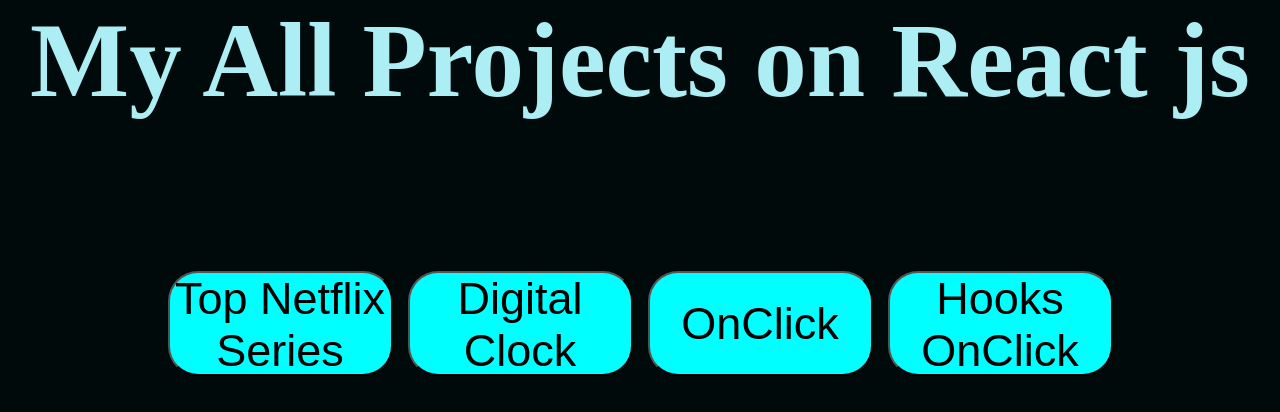
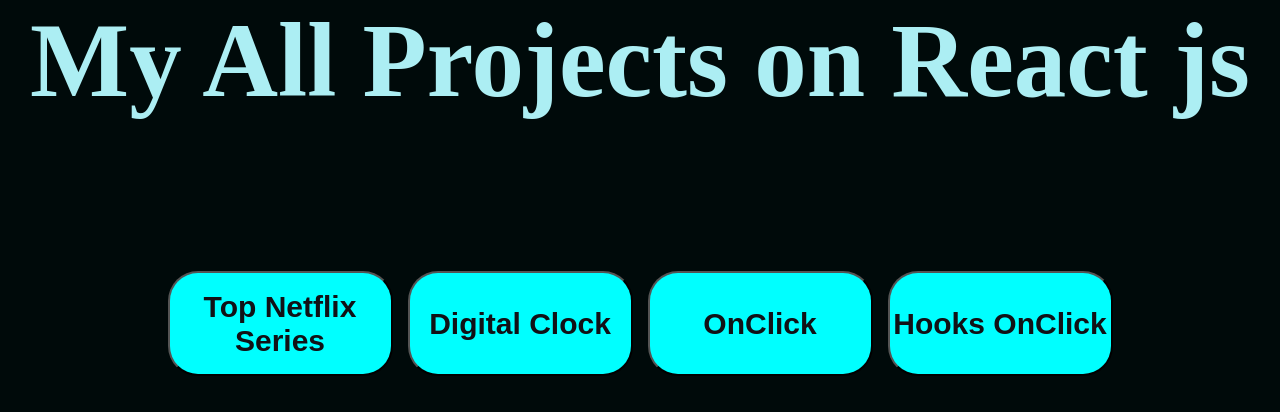
Before and after one commit to muhammadsaad91/test, a React (Create React App) app: page / in a window 1280 px wide. Shown: the top 412 px of the page. Built offline with nearby package versions, Linux system fonts and the light colour scheme.

Commit message:
states added

```diff
--- a/src/App.jsx
+++ b/src/App.jsx
@@ -12,7 +12,7 @@
 <div className="card">
 
 
-       {Data.map(function but(value){
+  {Data.map((value)=>{
     return(
         <Buton name={value.name}
         link={value.link} />
--- a/src/Buton.jsx
+++ b/src/Buton.jsx
@@ -1,9 +1,14 @@
 import react from "react";
+import { useState } from "react/cjs/react.development";
 const Buton=(props)=>{
+const [name,setchng]=useState(props.name)
+const chng =()=>{
+setchng('This is Checked by You')
+}
     return(
         <>
         <a href={props.link} target='_blank'>
-        <button>{props.name}</button>
+        <button onClick={chng}>{name}</button>
         </a>
         </>
     );
--- a/src/index.css
+++ b/src/index.css
@@ -30,15 +30,18 @@
  }
 button{
   text-align: center;
-  font-size: 3rem;
+  font-size: 2rem;
   width: 15rem;
   height: 7rem;
   cursor: pointer;
   border-radius: 2rem;
   background-color: aqua;
-  color: black;
+  color: rgb(17, 17, 22);
   /* box-sizing: border-box; */
-  text-overflow: none;
+  /* text-overflow: none; */
+  overflow-wrap: break-word;
+  text-transform: capitalize;
+  font-weight: bold;
 }
 button:hover{
   background-color: black;
```
